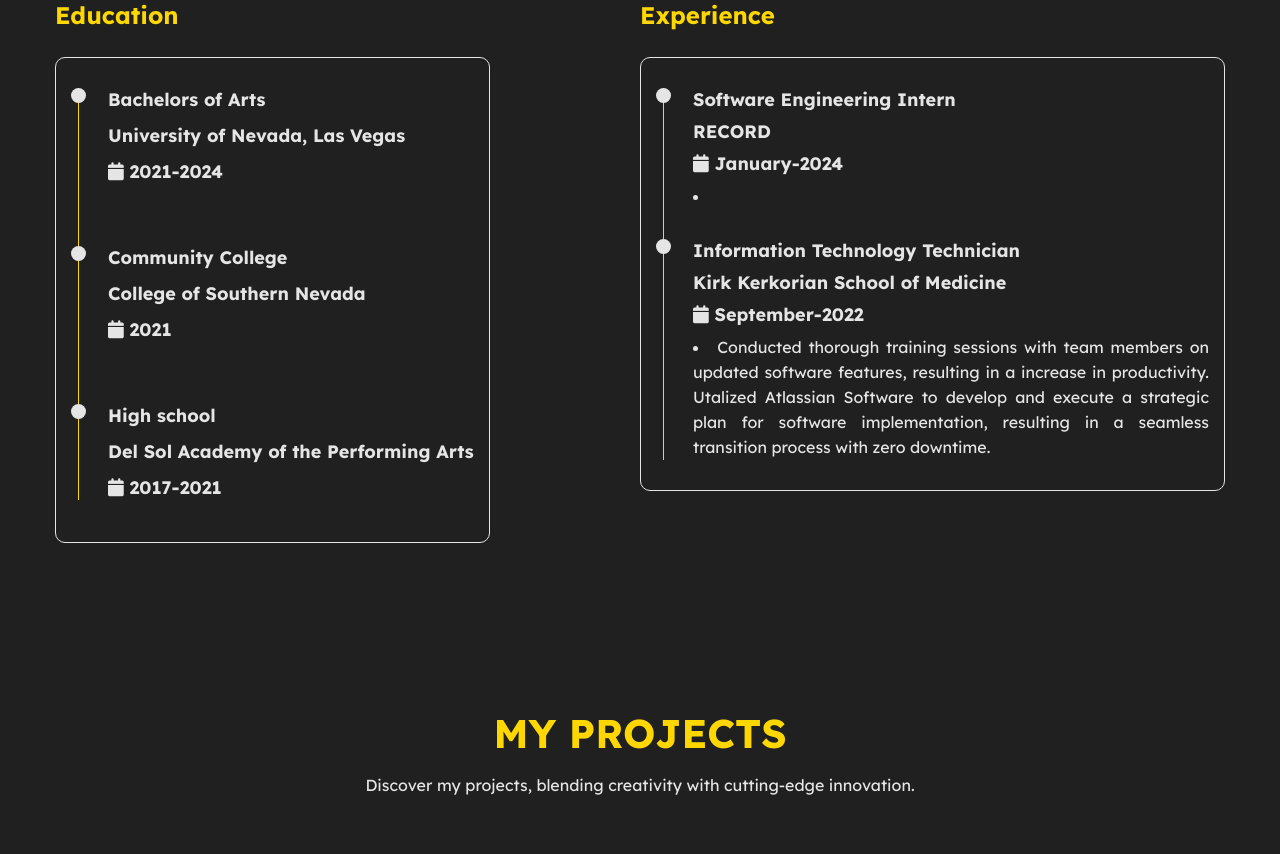
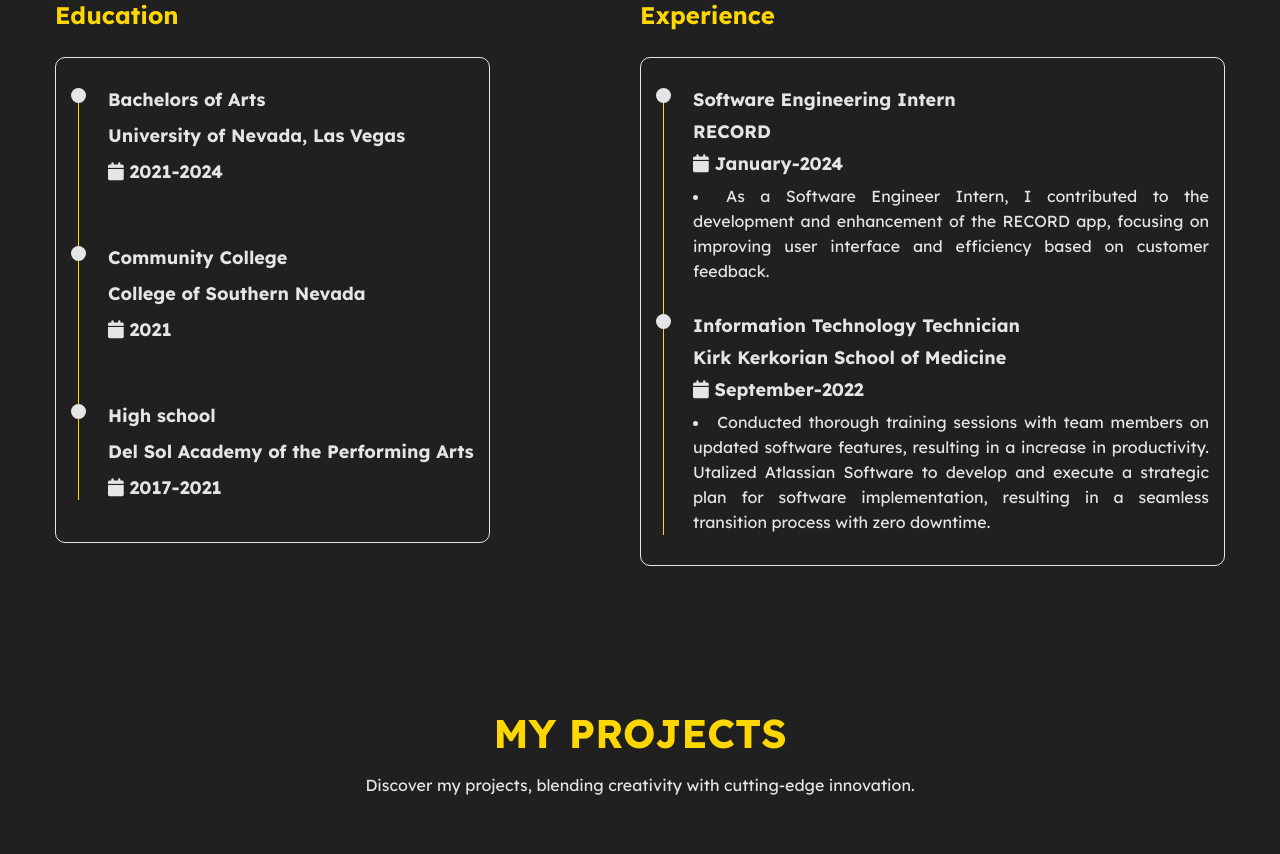
Before and after one commit to raineion/raineion.github.io, a plain HTML site: page index.html in a window 1280 px wide. Shown: the part 1033-1887 px from the top of the page. Drawn offline with nearby package versions, Linux system fonts and the light colour scheme.

Commit message:
Update index.html

```diff
--- a/index.html
+++ b/index.html
@@ -155,7 +155,7 @@
                                     <h4 class="timeline-title">
                                         <i class="fa fa-calendar"></i> January-2024
                                     </h4>
-                                    <li class="timeline-text">
+                                    <li class="timeline-text"> As a Software Engineer Intern, I contributed to the development and enhancement of the RECORD app, focusing on improving user interface and efficiency based on customer feedback.
                                     </li>
                                 </div>
                                 <!-- Timeline-item -->
```
